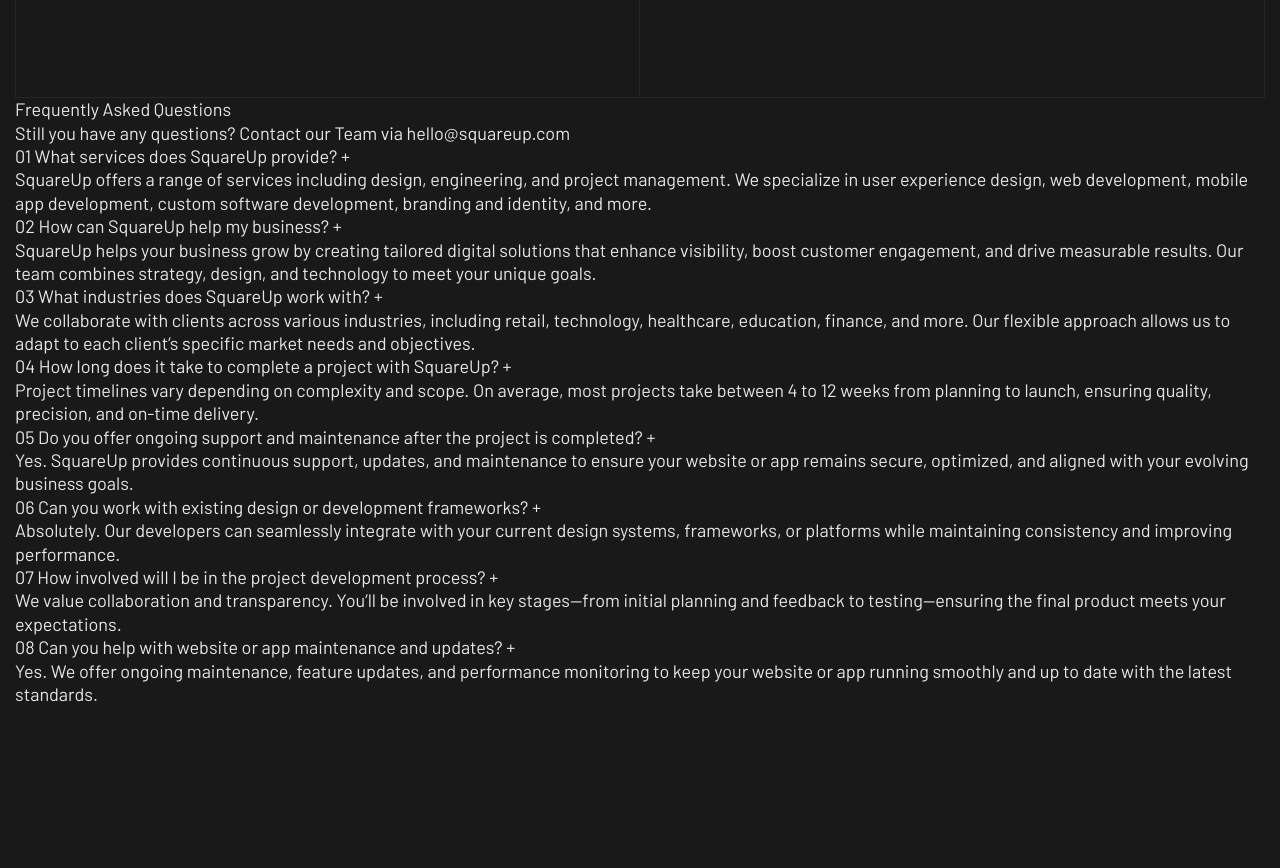
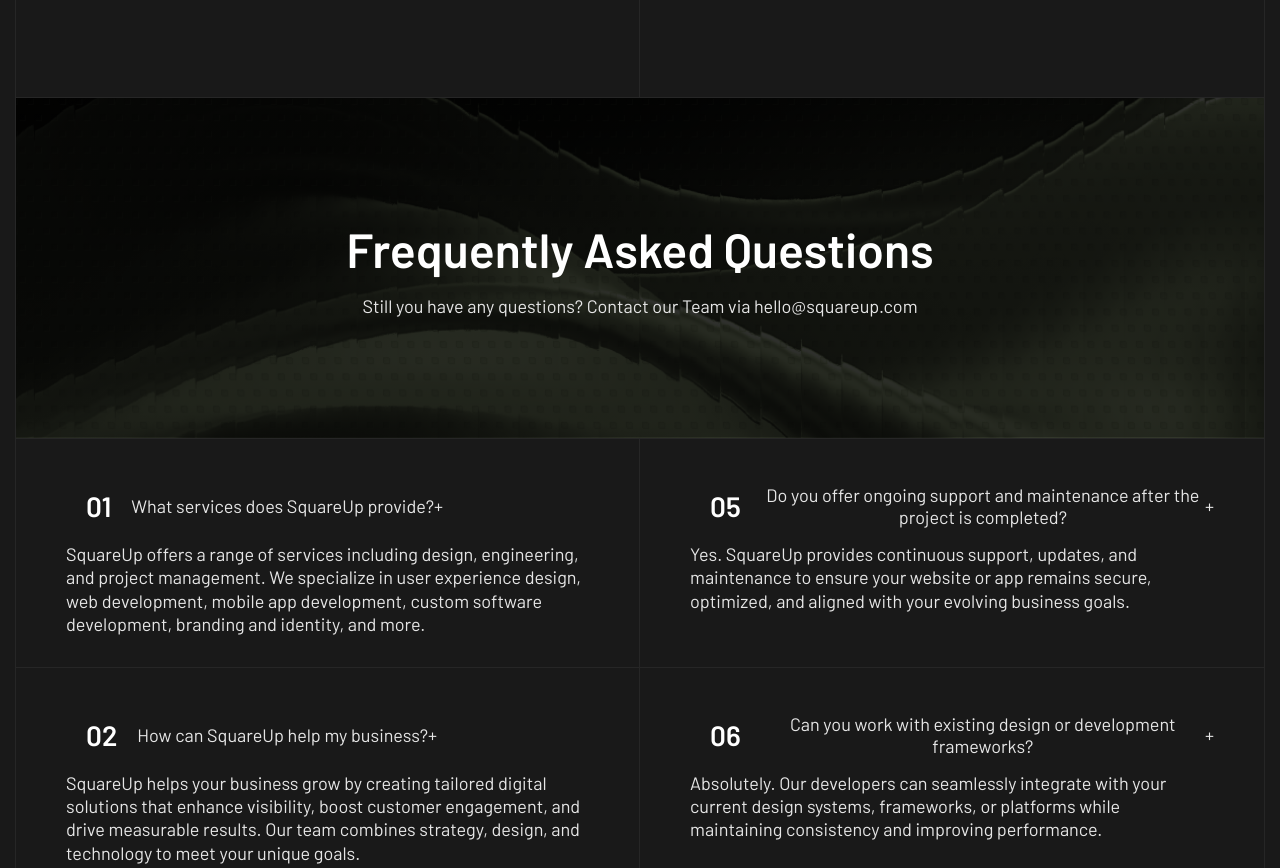
Before and after one commit to kasyaaaaak/square-up, a plain HTML site: page index.html in a window 1280 px wide. Shown: the part 5257-6125 px from the top of the page. Before the commit the page ends 5963 px from the top, so only its background shows below. Drawn offline with Linux system fonts and the light colour scheme.

Commit message:
Update main.css

```diff
--- a/styles/main.css
+++ b/styles/main.css
@@ -553,3 +553,81 @@ body {
   font-weight: 500;
   color: var(--color-white);
 }
+
+.faq {
+  border-left: 1px solid var(--color-grey-15);
+  border-right: 1px solid var(--color-grey-15);
+  border-bottom: 1px solid var(--color-grey-15);
+}
+
+.faq__head {
+  padding: 120px 0;
+  text-align: center;
+  background-image: linear-gradient(rgba(0, 0, 0, 0.8), rgba(0, 0, 0, 0.8)),
+    /* затемнение */ url("../images/faq-head-bg.png"); /* фон */
+  background-repeat: no-repeat;
+  background-size: cover;
+  background-position: center;
+  border-bottom: 1px solid var(--color-grey-15);
+}
+
+.faq__title {
+  font-size: 48px;
+  font-weight: 600;
+  color: var(--color-white);
+  margin-bottom: 14px;
+}
+
+.faq__list {
+  display: grid;
+  grid-template-columns: repeat(2, 1fr);
+  grid-template-rows: repeat(4, auto);
+}
+
+.faq__item:nth-child(n + 5) {
+  grid-column: 2;
+}
+
+.faq__item:nth-child(4) {
+  border-bottom: none;
+}
+
+.faq__item:nth-child(5) {
+  grid-row: 1;
+  border-right: none;
+}
+.faq__item:nth-child(6) {
+  grid-row: 2;
+  border-right: none;
+}
+.faq__item:nth-child(7) {
+  grid-row: 3;
+  border-right: none;
+}
+.faq__item:nth-child(8) {
+  grid-row: 4;
+  border-right: none;
+  border-bottom: none;
+}
+
+.faq__item {
+  border-right: 1px solid var(--color-grey-15);
+  border-bottom: 1px solid var(--color-grey-15);
+  padding: 30px 50px;
+}
+
+.faq__question {
+  cursor: pointer;
+  display: flex;
+  align-items: center;
+
+}
+
+.faq__number {
+  font-weight: 600;
+  font-size: 28px;
+  color: var(--color-white);
+  padding: 20px;
+  border-radius: 12px;
+
+}
```
